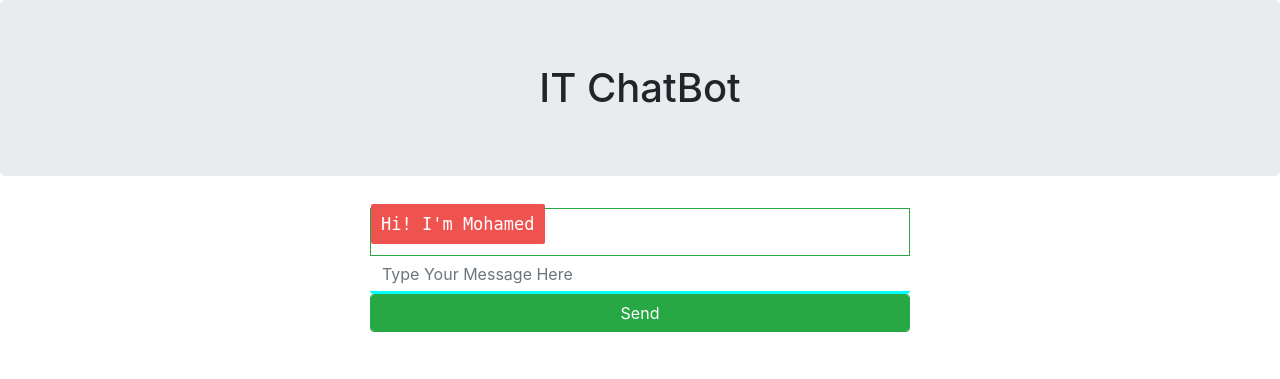
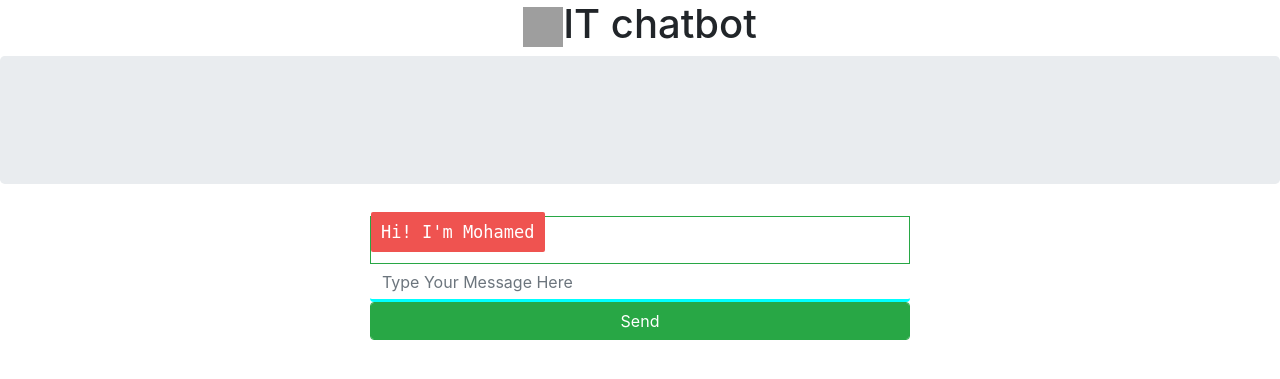
Before and after one commit to siwarBM/IT-Chatbot, a Python web app: template templates/index.html in a window 1280 px wide. Shown: the top 379 px of the page. Run offline with Jinja, Linux system fonts and the light colour scheme; the template is opened without the code that fills it, so the values that code supplies are empty; some libraries are stand-ins or nearby versions; grey boxes are pictures that could not be loaded.

Commit message:
App Flask

```diff
--- a/templates/index.html
+++ b/templates/index.html
@@ -8,55 +8,58 @@
     <script src="https://ajax.googleapis.com/ajax/libs/jquery/3.2.1/jquery.min.js"></script>
 </head>
 <body>
-    <h1 class="jumbotron text-center">IT ChatBot</h1>
+<center>
+        <h1>
+          <img
+            src="https://static1.squarespace.com/static/54813413e4b0034aade3a0bc/54814029e4b001b264ee1a7c/5d83f25b589d5d236679c059/1569355344830/cute-807306_1280.png?format=1500w"
+            alt="Chatbot"
+            style="width:40px;height:40px;"
+          />IT chatbot
+        </h1>
+    <h1 class="jumbotron text-center"></h1>
+</center>
 <div class="container">
     <div class="row">
         <div class="col-sm-6 offset-sm-3">
             <div id="chatbox" class="border border-success">
                 <p class="botText"><span>Hi! I'm Mohamed</span></p>
             </div>
-            <div id="userInput">
-                <input id="textInput" class="form-control" type="text" name="sentence" placeholder="Type Your Message Here">
+            <div id="userInput" action = "/getResponse" method = "post">
+                <input id="textInput" class="form-control" type="text" name="msg" placeholder="Type Your Message Here">
                 <input id="buttonInput" class="btn btn-success form-control" type="submit" value="Send">
             </div>
         </div>
     </div>
 <script>
-    console.log("why not work")
- function getResponse() {
-        alert("just try")
-        console.log("lets start")
+
+    function getResponse() {
         let userText = $("#textInput").val();
         let userHtml = '<p class="userText"><span>' + userText + '</span></p>';
+
         $("#textInput").val("");
-        console.log("work");
-        console.log(JSON.stringify($("#textInput").val("")));
         $("#chatbox").append(userHtml);
         document.getElementById('userInput').scrollIntoView({block: 'start', behavior: 'smooth'});
-        /*$.get("/get", { msg: userText }).done(function(data) {*/
-        console.log(JSON.stringify(userText));
-        $.get("/get/getResponse", JSON.stringify(userText) ,function(data){
-           /* let message  ={
-                text : $('#textInput').val()
-                         } */
-            alert(JSON.stringify(data))
-            console.log(data);
-            var botHtml = '<p class="botText"><span>' + data + '</span></p>';
-            $("#chatbox").append(botHtml);
-            document.getElementById('userInput').scrollIntoView({block: 'start', behavior: 'smooth'});
+        $.get("/get", { msg: userText }).done(function(data) {
 
-
+        var botHtml = '<p class="botText"><span>' + JSON.stringify(data) + '</span></p>';
+        $("#chatbox").append(botHtml);
+        console.log(JSON.stringify(data));
+        alert(JSON.stringify(data))
+        document.getElementById('userInput').scrollIntoView({block: 'start', behavior: 'smooth'});
 });
 }
+
    $("#textInput").keypress(function(e) {
     //if enter key is pressed
         if(e.which == 13) {
             getResponse();
         }
     });
-        $("#buttonInput").click(function() {
+   $("#buttonInput").click(function() {
         getResponse();
+
     });
+
     </script>
     <script src="https://ajax.googleapis.com/ajax/libs/jquery/3.4.1/jquery.min.js"></script>
     <script src="https://cdnjs.cloudflare.com/ajax/libs/popper.js/1.14.7/umd/popper.min.js"></script>
```
Also changed, not shown: 4 other files.
